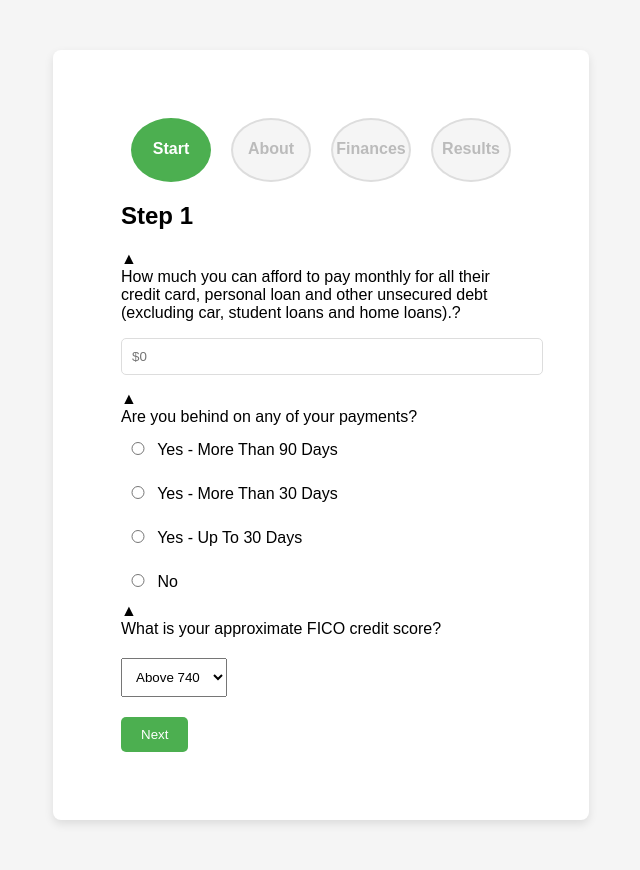
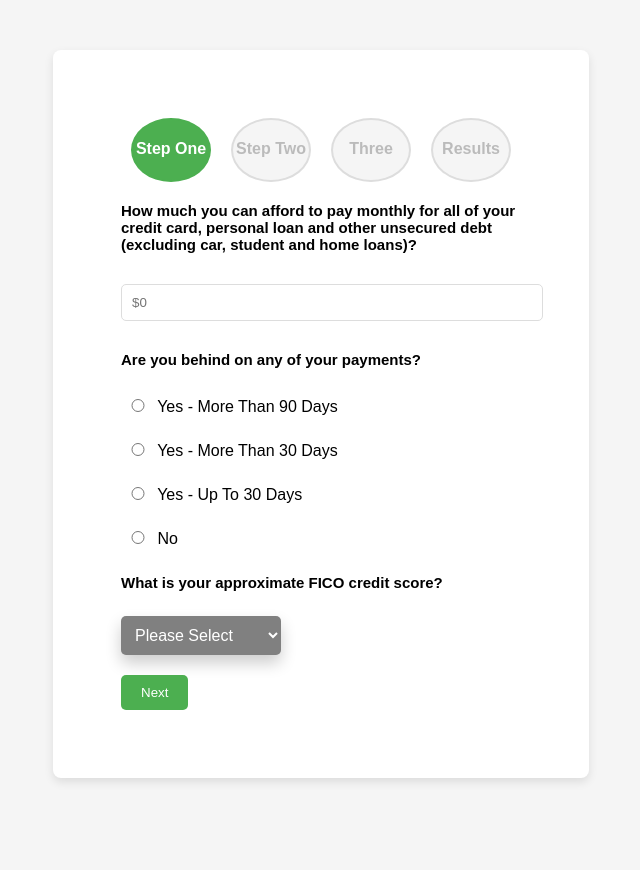
Before and after one commit to CaptainKhalid98/debt-form, a PHP site: page /indexx.html in a window 1280 px wide. Shown: the whole page, without its empty margins (319-959 px from the left). After the commit the page ends 782 px from the top, so only its background shows below. Run offline with PHP 8.4, Linux system fonts and the light colour scheme.

Commit message:
Nov 30 12:58

```diff
--- a/indexx.html
+++ b/indexx.html
@@ -12,9 +12,9 @@
   <div class="form-container">
     <div class="progress-bar">
       <div class="progress" id="progress"></div>
-      <div class="step active">Start</div>
-      <div class="step">About</div>
-      <div class="step">Finances</div>
+      <div class="step active">Step One</div>
+      <div class="step">Step Two</div>
+      <div class="step">Three</div>
       <div class="step end">Results</div>
 
     </div>
@@ -22,18 +22,18 @@
     <form id="form">
       <!-- Step 1 -->
       <div class="form-step active">
-        <h2>Step 1</h2>
+        <h2></h2>
 
 
         <div class="form-group">
-          <div class="warning">▲</div>
-          <label for="monthly-payment">How much you can afford to pay monthly for all their credit card, personal loan and other unsecured debt (excluding car, student loans and home loans).?</label>
+          <div class="warning"></div>
+          <p class="questions" for="monthly-payment">How much you can afford to pay monthly for all of your credit card, personal loan and other unsecured debt (excluding car, student and home loans)?</p>
           <input type="number" id="monthly-payment" name="monthly-payment" required placeholder="$0">
         </div>
 
         <div class="form-group">
-          <div class="warning">▲</div>
-          <label>Are you behind on any of your payments?</label>
+          <div class="warning"></div>
+          <p class="questions">Are you behind on any of your payments?</p>
           <div>
             <input type="radio" id="more-than-90-days" name="payment-status" value="more-than-90-days">
             <label for="more-than-90-days">Yes - More Than 90 Days</label>
@@ -53,9 +53,10 @@
         </div>
 
         <div class="form-group">
-          <div class="warning">▲</div>
-          <label for="fico-score">What is your approximate FICO credit score?</label>
+          <div class="warning"></div>
+          <p class="questions" for="fico-score">What is your approximate FICO credit score?</p>
           <select id="fico-score" name="fico-score">
+            <option value="please-select">Please Select</option>
             <option value="above-740">Above 740</option>
             <option value="690-739">690-739</option>
             <option value="620-689">620-689</option>
@@ -74,15 +75,15 @@
 
       <!-- Step 2 -->
       <div class="form-step">
-        <h2>Step 2</h2>
+        <h2></h2>
         <div class="form-group">
-          <div class="warning">▲</div>
-          <label for="tax-debt-amount">Approximately how much tax debt do you have (that you cannot pay in full right
-            now)</label>
+          <div class="warning"></div>
+          <p class="questions" for="tax-debt-amount">Approximately how much tax debt do you have (that you cannot pay in full right
+            now)</p>
           <input type="number" id="tax-debt-amount" name="tax-debt-amount" required placeholder="$0">
         </div>
 
-         <!-- Student loan
+          Student loan
         <div class="form-group">
           <div class="warning">▲</div>
           <label for="student-loan-amount">Approximately how much student loan debt do you have?</label>
@@ -90,12 +91,12 @@
 
         </div>
 
-      -->
+
         <div class="form-group">
-          <div class="warning">▲</div>
-          <label for="unsecured-debt-amount">Approximately how much unsecured debt such as medical, credit card and
+          <div class="warning"></div>
+          <p class="questions" for="unsecured-debt-amount">Approximately how much unsecured debt such as medical, credit card and
             personal loans do you have?
-            Please do not include auto or student loans.</label>
+            Please do not include auto or student loans.</p>
           <input type="number" id="unsecured-debt-amount" name="unsecured-debt-amount" placeholder="$0" required>
         </div>
 
@@ -105,7 +106,7 @@
 
       <!-- Step 3 -->
       <div class="form-step">
-        <h2>Step 3</h2>
+        <h2></h2>
 
         <label for="unsecured-dept">We will compare a debt consolidation loan, a debt management program and debt
           settlement, with potential savings for each as well as the pros and cons.
@@ -134,26 +135,26 @@
 
 
         <div class="form-group">
-          <div class="warning">▲</div>
-          <label for="fname">First Name</label>
+          <div class="warning"></div>
+          <p class="questions" for="fname">First Name</p>
           <input type="text" id="fname" name="fname" placeholder="First Name">
         </div>
 
         <div class="form-group">
-          <div class="warning">▲</div>
-          <label for="lname">Last Name</label>
+          <div class="warning"></div>
+          <p class="questions" for="lname">Last Name</p>
           <input type="text" id="lname" name="lname" placeholder="Last Name">
         </div>
 
         <div class="form-group">
-          <div class="warning">▲</div>
-          <label for="email">Email Address</label>
+          <div class="warning"></div>
+          <p class="questions" for="email">Email Address</p>
           <input type="text" id="email" name="email" placeholder="Email Address">
         </div>
 
         <div class="form-group">
-          <div class="warning">▲</div>
-          <label for="number">Phone Number</label>
+          <div class="warning"></div>
+          <p class="questions" for="number">Phone Number</p>
           <input type="text" id="number" name="number" placeholder="Phone Number">
         </div>
 
--- a/loanscript.js
+++ b/loanscript.js
@@ -31,8 +31,8 @@ function calculateLoans() {
     }
 
     // Combine the total loan amount from all loans
-    //const totalLoanAmount = studentLoanAmount + taxDebtAmount + unsecuredDebtAmount;
-    const totalLoanAmount = unsecuredDebtAmount;
+    const totalLoanAmount = studentLoanAmount + taxDebtAmount + unsecuredDebtAmount;
+
 
     // Calculate loan results for the combined loan
     const loanResult = calculateLoan(totalLoanAmount, monthlyPayment);
--- a/styles.css
+++ b/styles.css
@@ -70,10 +70,26 @@ body {
     display: block;
   }
 
+  .questions {
+    font-weight: bold;
+    font-size: 15px;
+  }
+
   #fico-score {
+    margin-top: 25px;
+    margin-bottom: 20px;
+    text-decoration: none;
+    display: block;
+    color: white;
     padding: 10px;
-    margin-top: 20px;
-    margin-bottom: 20px;
+    font-size: 16px;
+    border: none;
+    cursor: pointer;
+    transition: background-color 0.3s ease;
+    background-color: gray;
+    min-width: 160px;
+    box-shadow: 0px 8px 16px rgba(0, 0, 0, 0.2);
+    border-radius: 5px;
   }
 
   button {
@@ -90,8 +106,16 @@ body {
     cursor: not-allowed;
   }
 
-  button:hover:not(:disabled) {
-    background: #45a049;
+  .next-btn:hover {
+    background: #1eaa24;
+  }
+
+  .prev-btn {
+    background: gray;
+  }
+
+  .prev-btn:hover {
+    background: #312828;
   }
 
   input {
```
